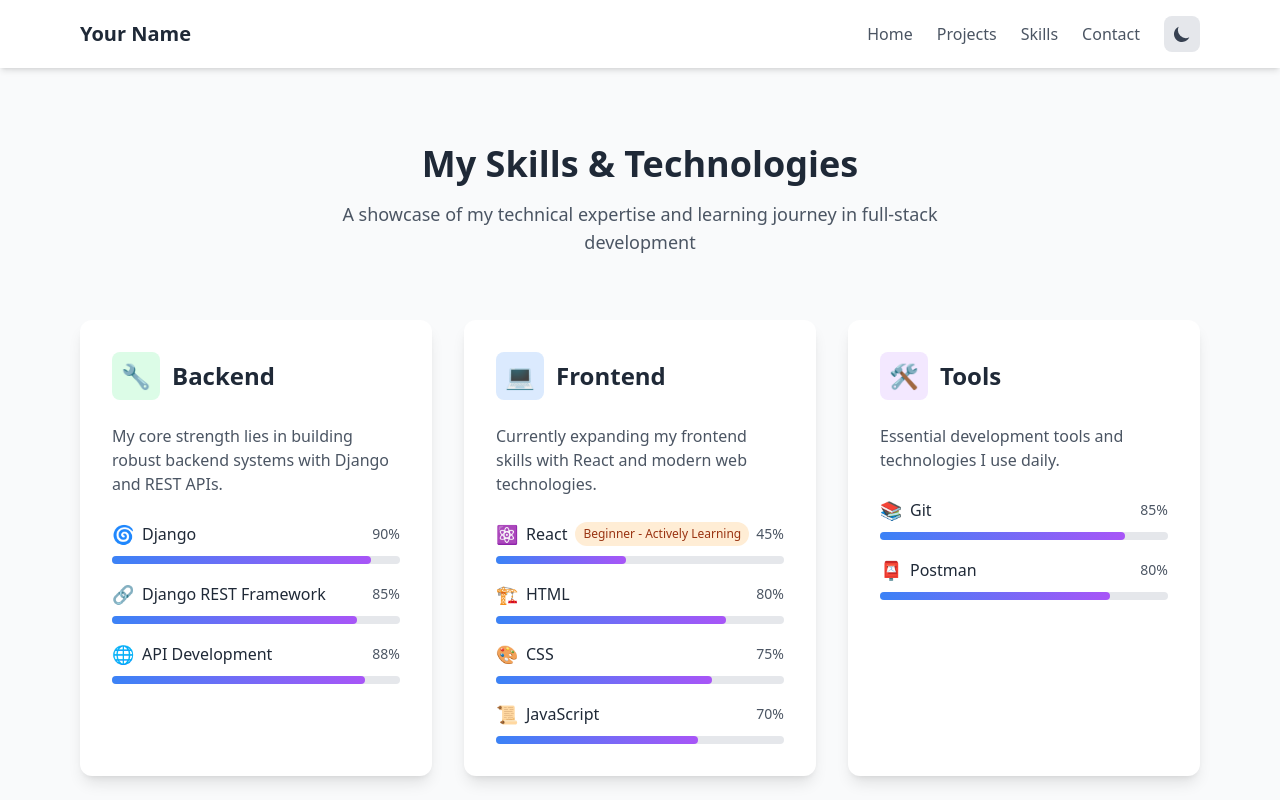
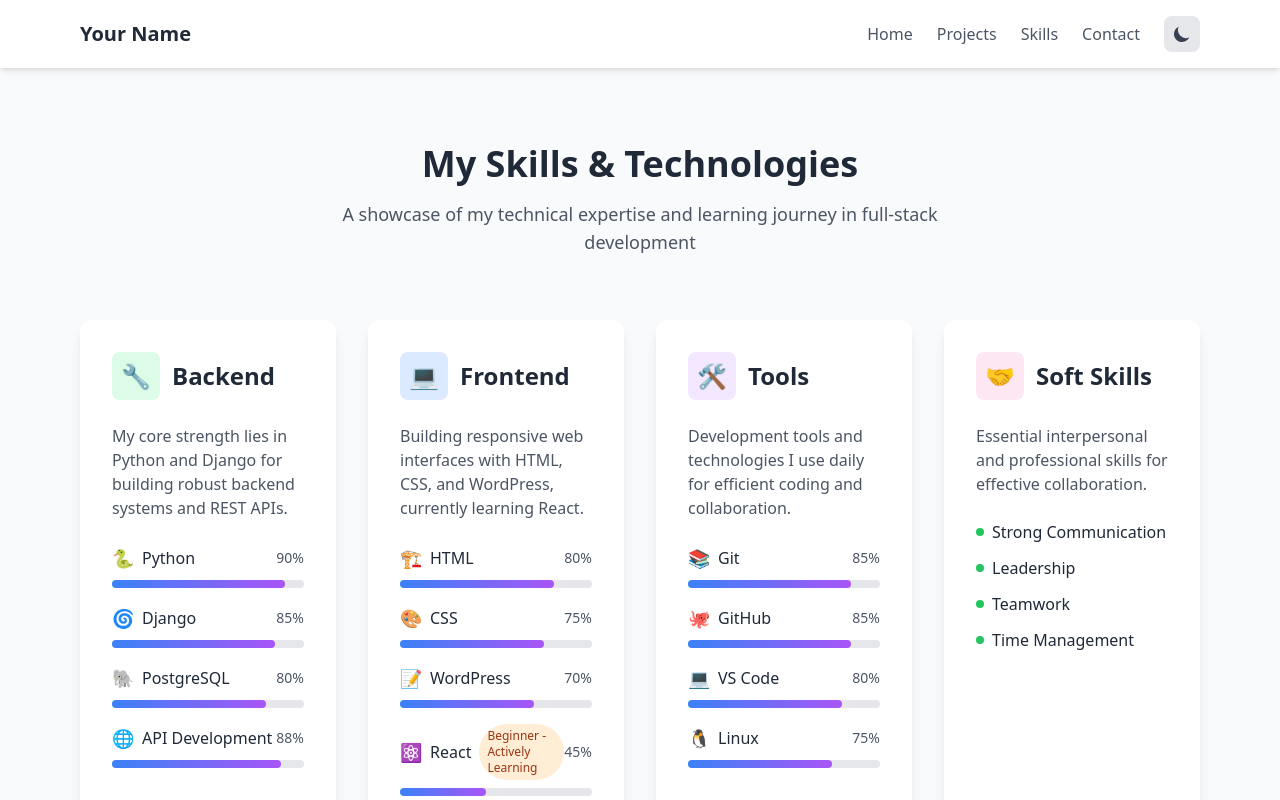
Before and after one commit to kristinaHy/MyProtfolio, a React (Vite) app: page /skills in a window 1280 px wide. Shown: the top 800 px of the page. Built offline with nearby package versions, Linux system fonts and the light colour scheme; the HTML template or start-up script is replaced by a standard one.

Commit message:
feat: add Kristina Hyaunmikha CV content and portfolio project details

```diff
--- a/src/pages/Contact.jsx
+++ b/src/pages/Contact.jsx
@@ -24,9 +24,9 @@ const Contact = () => {
   };
 
   const socialLinks = [
-    { name: 'GitHub', url: '#', icon: '📚', color: 'hover:text-gray-900 dark:hover:text-gray-100' },
-    { name: 'LinkedIn', url: '#', icon: '💼', color: 'hover:text-blue-600' },
-    { name: 'Email', url: 'mailto:your.email@example.com', icon: '📧', color: 'hover:text-red-600' }
+    { name: 'GitHub', url: 'https://github.com/kristinaHy', icon: '📚', color: 'hover:text-gray-900 dark:hover:text-gray-100' },
+    { name: 'LinkedIn', url: 'https://www.linkedin.com/in/kristinahyaunmikha/', icon: '💼', color: 'hover:text-blue-600' },
+    { name: 'Email', url: 'mailto:hyaunmikhakristina@gmail.com', icon: '📧', color: 'hover:text-red-600' }
   ];
 
   return (
@@ -54,7 +54,16 @@ const Contact = () => {
                   </div>
                   <div>
                     <h3 className="font-semibold text-gray-800 dark:text-white">Email</h3>
-                    <p className="text-gray-600 dark:text-gray-300">your.email@example.com</p>
+                    <p className="text-gray-600 dark:text-gray-300">hyaunmikhakristina@gmail.com</p>
+                  </div>
+                </div>
+                <div className="flex items-center gap-4">
+                  <div className="w-12 h-12 bg-green-100 dark:bg-green-900 rounded-lg flex items-center justify-center">
+                    <span className="text-xl">📞</span>
+                  </div>
+                  <div>
+                    <h3 className="font-semibold text-gray-800 dark:text-white">Phone</h3>
+                    <p className="text-gray-600 dark:text-gray-300">+977-9861695380</p>
                   </div>
                 </div>
                 <div className="flex items-center gap-4">
@@ -63,7 +72,7 @@ const Contact = () => {
                   </div>
                   <div>
                     <h3 className="font-semibold text-gray-800 dark:text-white">LinkedIn</h3>
-                    <p className="text-gray-600 dark:text-gray-300">linkedin.com/in/yourprofile</p>
+                    <p className="text-gray-600 dark:text-gray-300">linkedin.com/in/kristinahyaunmikha</p>
                   </div>
                 </div>
                 <div className="flex items-center gap-4">
@@ -72,7 +81,7 @@ const Contact = () => {
                   </div>
                   <div>
                     <h3 className="font-semibold text-gray-800 dark:text-white">Location</h3>
-                    <p className="text-gray-600 dark:text-gray-300">Your City, Country</p>
+                    <p className="text-gray-600 dark:text-gray-300">Changunarayan, Bhaktapur, Nepal</p>
                   </div>
                 </div>
               </div>
@@ -102,11 +111,11 @@ const Contact = () => {
               <h2 className="text-2xl font-bold text-gray-800 dark:text-white mb-6">Quick Facts</h2>
               <div className="grid grid-cols-2 gap-4">
                 <div className="text-center">
-                  <div className="text-2xl font-bold text-blue-600 dark:text-blue-400">2+</div>
+                  <div className="text-2xl font-bold text-blue-600 dark:text-blue-400">1+</div>
                   <div className="text-sm text-gray-600 dark:text-gray-300">Years Coding</div>
                 </div>
                 <div className="text-center">
-                  <div className="text-2xl font-bold text-green-600 dark:text-green-400">10+</div>
+                  <div className="text-2xl font-bold text-green-600 dark:text-green-400">6+</div>
                   <div className="text-sm text-gray-600 dark:text-gray-300">Projects Completed</div>
                 </div>
                 <div className="text-center">
--- a/src/pages/Home.jsx
+++ b/src/pages/Home.jsx
@@ -10,15 +10,15 @@ const Home = () => {
           {/* Left side - Text content */}
           <div className="text-center lg:text-left">
             <h1 className="text-4xl md:text-6xl font-bold text-gray-800 dark:text-white mb-6">
-              Hi, I'm <span className="text-blue-600 dark:text-blue-400">Your Name</span>
+              Hi, I'm <span className="text-blue-600 dark:text-blue-400">Kristina Hyaunmikha</span>
             </h1>
 
             <h2 className="text-xl md:text-2xl text-gray-600 dark:text-gray-300 mb-8">
-              Backend-focused developer using Django, currently learning React
+              Python Django Developer
             </h2>
 
             <p className="text-lg text-gray-700 dark:text-gray-200 mb-12 max-w-2xl mx-auto lg:mx-0">
-              I build robust backend systems using Django and REST APIs, and I'm currently expanding my skills into frontend development with React to create full-stack applications.
+              Passionate Python Django developer with experience in building robust backend systems and REST APIs. Currently expanding skills in frontend development with React to create full-stack applications.
             </p>
 
             <div className="flex flex-col sm:flex-row gap-4 justify-center lg:justify-start">
@@ -34,7 +34,7 @@ const Home = () => {
               </Link>
               <a
                 href="/resume.pdf"
-                download="YourName_Resume.pdf"
+                download="Kristina_Hyaunmikha_Resume.pdf"
                 className="w-full sm:w-auto"
               >
                 <Button variant="secondary" className="w-full sm:w-auto">
@@ -68,11 +68,11 @@ const Home = () => {
         {/* Stats section */}
         <div className="mt-20 grid grid-cols-2 md:grid-cols-4 gap-8 text-center">
           <div className="bg-white dark:bg-gray-800 rounded-lg p-6 shadow-md">
-            <div className="text-3xl font-bold text-blue-600 dark:text-blue-400 mb-2">3+</div>
+            <div className="text-3xl font-bold text-blue-600 dark:text-blue-400 mb-2">6+</div>
             <div className="text-gray-600 dark:text-gray-300">Projects</div>
           </div>
           <div className="bg-white dark:bg-gray-800 rounded-lg p-6 shadow-md">
-            <div className="text-3xl font-bold text-green-600 dark:text-green-400 mb-2">2+</div>
+            <div className="text-3xl font-bold text-green-600 dark:text-green-400 mb-2">1+</div>
             <div className="text-gray-600 dark:text-gray-300">Years Experience</div>
           </div>
           <div className="bg-white dark:bg-gray-800 rounded-lg p-6 shadow-md">
@@ -80,8 +80,8 @@ const Home = () => {
             <div className="text-gray-600 dark:text-gray-300">Specialty</div>
           </div>
           <div className="bg-white dark:bg-gray-800 rounded-lg p-6 shadow-md">
-            <div className="text-3xl font-bold text-orange-600 dark:text-orange-400 mb-2">React</div>
-            <div className="text-gray-600 dark:text-gray-300">Learning</div>
+            <div className="text-3xl font-bold text-orange-600 dark:text-orange-400 mb-2">Python</div>
+            <div className="text-gray-600 dark:text-gray-300">Expertise</div>
           </div>
         </div>
 
@@ -92,21 +92,21 @@ const Home = () => {
           </h2>
           <div className="grid gap-6 md:grid-cols-3">
             <div className="rounded-2xl border border-gray-200 dark:border-gray-700 p-6 bg-blue-50 dark:bg-blue-900/20 hover:-translate-y-1 transition-transform">
-              <h3 className="text-xl font-semibold text-gray-800 dark:text-white mb-3">API-first apps</h3>
+              <h3 className="text-xl font-semibold text-gray-800 dark:text-white mb-3">Django Backend APIs</h3>
               <p className="text-gray-600 dark:text-gray-300">
-                Backend systems built with Django and DRF, designed to expose clean, secure REST APIs.
+                Robust backend systems built with Django, PostgreSQL, and REST APIs for scalable applications.
               </p>
             </div>
             <div className="rounded-2xl border border-gray-200 dark:border-gray-700 p-6 bg-green-50 dark:bg-green-900/20 hover:-translate-y-1 transition-transform">
-              <h3 className="text-xl font-semibold text-gray-800 dark:text-white mb-3">Server-driven logic</h3>
+              <h3 className="text-xl font-semibold text-gray-800 dark:text-white mb-3">Full-Stack Web Apps</h3>
               <p className="text-gray-600 dark:text-gray-300">
-                Reliable data handling, authentication, and business logic implemented on the backend.
+                Complete web applications with Django backend, HTML/CSS frontend, and database integration.
               </p>
             </div>
             <div className="rounded-2xl border border-gray-200 dark:border-gray-700 p-6 bg-purple-50 dark:bg-purple-900/20 hover:-translate-y-1 transition-transform">
-              <h3 className="text-xl font-semibold text-gray-800 dark:text-white mb-3">React-powered UI</h3>
+              <h3 className="text-xl font-semibold text-gray-800 dark:text-white mb-3">Learning React</h3>
               <p className="text-gray-600 dark:text-gray-300">
-                Simple React interfaces that consume Django APIs and keep the user experience clean.
+                Currently expanding frontend skills with React to create modern, interactive user interfaces.
               </p>
             </div>
           </div>
--- a/src/pages/Projects.jsx
+++ b/src/pages/Projects.jsx
@@ -4,34 +4,64 @@ import ProjectCard from '../components/ProjectCard';
 const Projects = () => {
   const projects = [
     {
-      title: "Q&A Platform",
-      description: "A web-based Q&A platform built with Django and Django REST Framework. Users can post questions, answer them, and interact through a structured API.",
-      tech: ["Django", "DRF", "React (basic)"],
-      githubUrl: "#",
+      title: "URL Shortener Web Application",
+      description: "Developed a web application to convert long URLs into short links with automatic redirection. Used PostgreSQL for storing URL mappings and implemented backend logic for generating and managing short URLs.",
+      tech: ["Django", "PostgreSQL", "HTML", "CSS", "Git"],
+      githubUrl: "https://github.com/kristinaHy/URL_Shortner",
+      liveUrl: "#",
+      status: "Completed",
+      difficulty: "Intermediate",
+      icon: "🔗"
+    },
+    {
+      title: "SkillShareSpace",
+      description: "Built SkillShareSpace, a minimalist Django-based Q&A platform inspired by Stack Overflow for small communities. Implemented user authentication, content approval workflow, and flagging system for moderated interactions.",
+      tech: ["Django", "Python", "HTML", "CSS", "JavaScript"],
+      githubUrl: "https://github.com/kristinaHy/skillsharespace",
       liveUrl: "#",
       status: "Completed",
       difficulty: "Advanced",
       icon: "💬"
     },
     {
-      title: "Blog API App",
-      description: "A blog system with full CRUD functionality using Django REST Framework and a simple React frontend.",
-      tech: ["Django", "DRF", "React"],
-      githubUrl: "#",
+      title: "Job Portal",
+      description: "Designed and developed a job portal using Django and Python. Features include user authentication, CRUD operations, posting jobs, and applying for jobs.",
+      tech: ["Django", "Python", "HTML", "CSS", "JavaScript"],
+      githubUrl: "https://github.com/kristinaHy/job-portal",
       liveUrl: "#",
       status: "Completed",
       difficulty: "Intermediate",
-      icon: "📝"
+      icon: "💼"
     },
     {
-      title: "Task Manager",
-      description: "A simple task management app to practice React concepts like state, components, and API integration.",
-      tech: ["React", "Django API"],
+      title: "Personal Diary",
+      description: "Designed and developed a personal diary web application using Django and Python. Features user authentication, creating/editing/deleting diary entries, and organizing entries by date.",
+      tech: ["Django", "Python", "HTML", "CSS", "JavaScript"],
+      githubUrl: "https://github.com/kristinaHy/personal-diary",
+      liveUrl: "#",
+      status: "Completed",
+      difficulty: "Beginner",
+      icon: "📓"
+    },
+    {
+      title: "Contact Book",
+      description: "Developed a Contact Book project to store, edit, and search contact details efficiently. Integrated API fetching to retrieve and update contact data dynamically.",
+      tech: ["Python", "Git", "GitHub"],
+      githubUrl: "https://github.com/kristinaHy/Contact-Book",
+      liveUrl: "#",
+      status: "Completed",
+      difficulty: "Beginner",
+      icon: "📱"
+    },
+    {
+      title: "3B Pest Control Backend APIs",
+      description: "Built backend APIs for 3B Pest Control using Django. Tested APIs thoroughly using Postman to ensure functionality, reliability, and correctness. Applied Git and GitHub for version control.",
+      tech: ["Django", "REST APIs", "Postman", "Git"],
       githubUrl: "#",
-      liveUrl: "#",
-      status: "In Progress",
-      difficulty: "Beginner",
-      icon: "✅"
+      liveUrl: "https://www.threebpest.com.au/",
+      status: "Completed",
+      difficulty: "Intermediate",
+      icon: "🐛"
     }
   ];
 
--- a/src/pages/Skills.jsx
+++ b/src/pages/Skills.jsx
@@ -1,21 +1,24 @@
 // Skills page component
 const Skills = () => {
   const backendSkills = [
-    { name: "Django", level: 90, icon: "🌀" },
-    { name: "Django REST Framework", level: 85, icon: "🔗" },
+    { name: "Python", level: 90, icon: "🐍" },
+    { name: "Django", level: 85, icon: "🌀" },
+    { name: "PostgreSQL", level: 80, icon: "🐘" },
     { name: "API Development", level: 88, icon: "🌐" }
   ];
 
   const frontendSkills = [
-    { name: "React", level: 45, icon: "⚛️", note: "Beginner - Actively Learning" },
     { name: "HTML", level: 80, icon: "🏗️" },
     { name: "CSS", level: 75, icon: "🎨" },
-    { name: "JavaScript", level: 70, icon: "📜" }
+    { name: "WordPress", level: 70, icon: "📝" },
+    { name: "React", level: 45, icon: "⚛️", note: "Beginner - Actively Learning" }
   ];
 
   const tools = [
     { name: "Git", level: 85, icon: "📚" },
-    { name: "Postman", level: 80, icon: "📮" }
+    { name: "GitHub", level: 85, icon: "🐙" },
+    { name: "VS Code", level: 80, icon: "💻" },
+    { name: "Linux", level: 75, icon: "🐧" }
   ];
 
   const SkillBar = ({ skill, showLevel = true }) => (
@@ -57,7 +60,7 @@ const Skills = () => {
           </p>
         </div>
 
-        <div className="grid md:grid-cols-3 gap-8">
+        <div className="grid md:grid-cols-2 lg:grid-cols-4 gap-8">
           {/* Backend Skills */}
           <div className="bg-white dark:bg-gray-800 rounded-xl shadow-lg p-8 hover:shadow-xl transition-shadow duration-300">
             <div className="flex items-center gap-3 mb-6">
@@ -67,7 +70,7 @@ const Skills = () => {
               <h2 className="text-2xl font-bold text-gray-800 dark:text-white">Backend</h2>
             </div>
             <p className="text-gray-600 dark:text-gray-300 mb-6">
-              My core strength lies in building robust backend systems with Django and REST APIs.
+              My core strength lies in Python and Django for building robust backend systems and REST APIs.
             </p>
             <div className="space-y-4">
               {backendSkills.map((skill, index) => (
@@ -85,7 +88,7 @@ const Skills = () => {
               <h2 className="text-2xl font-bold text-gray-800 dark:text-white">Frontend</h2>
             </div>
             <p className="text-gray-600 dark:text-gray-300 mb-6">
-              Currently expanding my frontend skills with React and modern web technologies.
+              Building responsive web interfaces with HTML, CSS, and WordPress, currently learning React.
             </p>
             <div className="space-y-4">
               {frontendSkills.map((skill, index) => (
@@ -103,12 +106,43 @@ const Skills = () => {
               <h2 className="text-2xl font-bold text-gray-800 dark:text-white">Tools</h2>
             </div>
             <p className="text-gray-600 dark:text-gray-300 mb-6">
-              Essential development tools and technologies I use daily.
+              Development tools and technologies I use daily for efficient coding and collaboration.
             </p>
             <div className="space-y-4">
               {tools.map((skill, index) => (
                 <SkillBar key={index} skill={skill} />
               ))}
+            </div>
+          </div>
+
+          {/* Soft Skills */}
+          <div className="bg-white dark:bg-gray-800 rounded-xl shadow-lg p-8 hover:shadow-xl transition-shadow duration-300">
+            <div className="flex items-center gap-3 mb-6">
+              <div className="w-12 h-12 bg-pink-100 dark:bg-pink-900 rounded-lg flex items-center justify-center">
+                <span className="text-2xl">🤝</span>
+              </div>
+              <h2 className="text-2xl font-bold text-gray-800 dark:text-white">Soft Skills</h2>
+            </div>
+            <p className="text-gray-600 dark:text-gray-300 mb-6">
+              Essential interpersonal and professional skills for effective collaboration.
+            </p>
+            <div className="space-y-3">
+              <div className="flex items-center gap-2">
+                <span className="w-2 h-2 bg-green-500 rounded-full"></span>
+                <span className="text-gray-800 dark:text-gray-200">Strong Communication</span>
+              </div>
+              <div className="flex items-center gap-2">
+                <span className="w-2 h-2 bg-green-500 rounded-full"></span>
+                <span className="text-gray-800 dark:text-gray-200">Leadership</span>
+              </div>
+              <div className="flex items-center gap-2">
+                <span className="w-2 h-2 bg-green-500 rounded-full"></span>
+                <span className="text-gray-800 dark:text-gray-200">Teamwork</span>
+              </div>
+              <div className="flex items-center gap-2">
+                <span className="w-2 h-2 bg-green-500 rounded-full"></span>
+                <span className="text-gray-800 dark:text-gray-200">Time Management</span>
+              </div>
             </div>
           </div>
         </div>
@@ -124,15 +158,15 @@ const Skills = () => {
               <ul className="space-y-2 text-gray-600 dark:text-gray-300">
                 <li className="flex items-center gap-2">
                   <span className="w-2 h-2 bg-blue-500 rounded-full"></span>
-                  Advanced React patterns and hooks
+                Advanced Django features and best practices
               </li>
               <li className="flex items-center gap-2">
                 <span className="w-2 h-2 bg-blue-500 rounded-full"></span>
-                  State management with Context API
+                React development and modern frontend frameworks
               </li>
               <li className="flex items-center gap-2">
                 <span className="w-2 h-2 bg-blue-500 rounded-full"></span>
-                  Modern CSS frameworks and animations
+                UI/UX design principles
                 </li>
               </ul>
             </div>
@@ -141,15 +175,15 @@ const Skills = () => {
               <ul className="space-y-2 text-gray-600 dark:text-gray-300">
                 <li className="flex items-center gap-2">
                   <span className="w-2 h-2 bg-green-500 rounded-full"></span>
-                  TypeScript integration
-                </li>
-                <li className="flex items-center gap-2">
-                  <span className="w-2 h-2 bg-green-500 rounded-full"></span>
-                  Advanced Django features
+                  Full-stack application development
                 </li>
                 <li className="flex items-center gap-2">
                   <span className="w-2 h-2 bg-green-500 rounded-full"></span>
                   Cloud deployment and DevOps
+                </li>
+                <li className="flex items-center gap-2">
+                  <span className="w-2 h-2 bg-green-500 rounded-full"></span>
+                  Advanced web development certifications
                 </li>
               </ul>
             </div>
```
Lines whose indentation alone changed are shown as unchanged.
